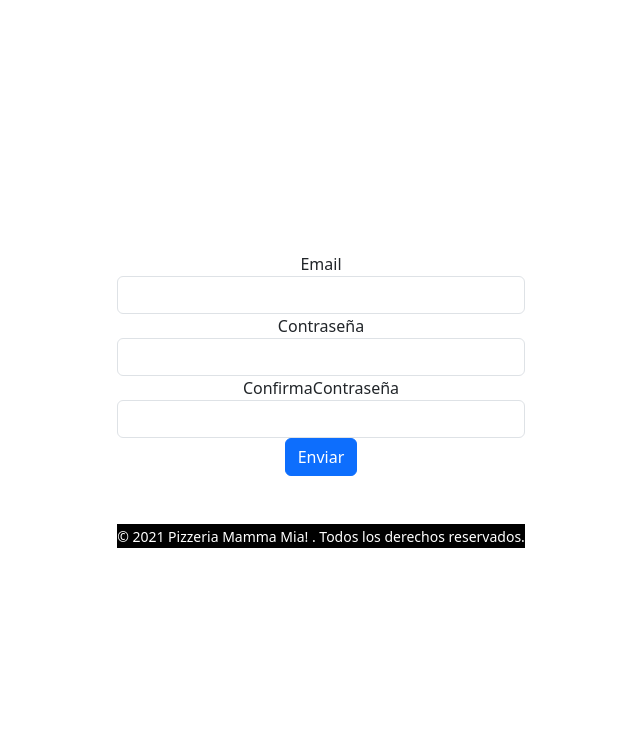
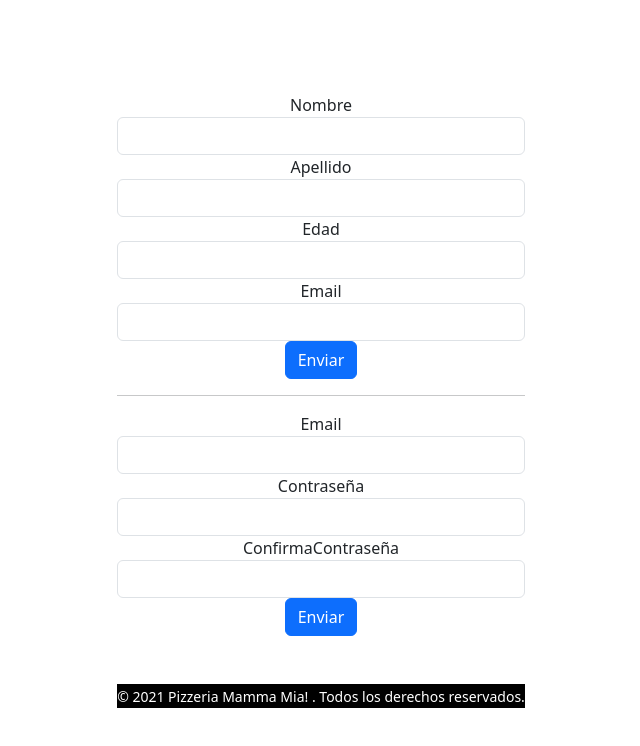
Before and after one commit to MarcoVidal23/React2024_1, a React (Vite) app: page / in a window 1280 px wide. Shown: the top 746 px of the page, without its empty margins (319-959 px from the left). Built offline with nearby package versions, Linux system fonts and the light colour scheme.

Commit message:
"Nuevo Commit"

```diff
--- a/src/App.jsx
+++ b/src/App.jsx
@@ -34,11 +34,10 @@ function App() {
 
   return (
     <>
-
-
+      <LoginPage/>
       <RegisterPage />
 
-     <Footer/>
+      <Footer />
     </>
   );
 }
--- a/src/components/LoginPage.jsx
+++ b/src/components/LoginPage.jsx
@@ -20,7 +20,7 @@ e.preventDefault();
  return (
  <>
 <form className="formulario" onSubmit={validarDatos}>
-{error ? <p>Todos los campos son obligatorios</p> : null}
+{error ? alert ('Todos los campos son obligatorios') : null}
  <div className="form-group">
           <label>Nombre</label>
           <input
@@ -66,8 +66,8 @@ className="form-control"
  </button>
 </form>
 <hr />
- <h1>Datos ingresados</h1>
-{nombre} - {apellido} - {edad} - {email}
+
+
 </>
 );
 };
```
